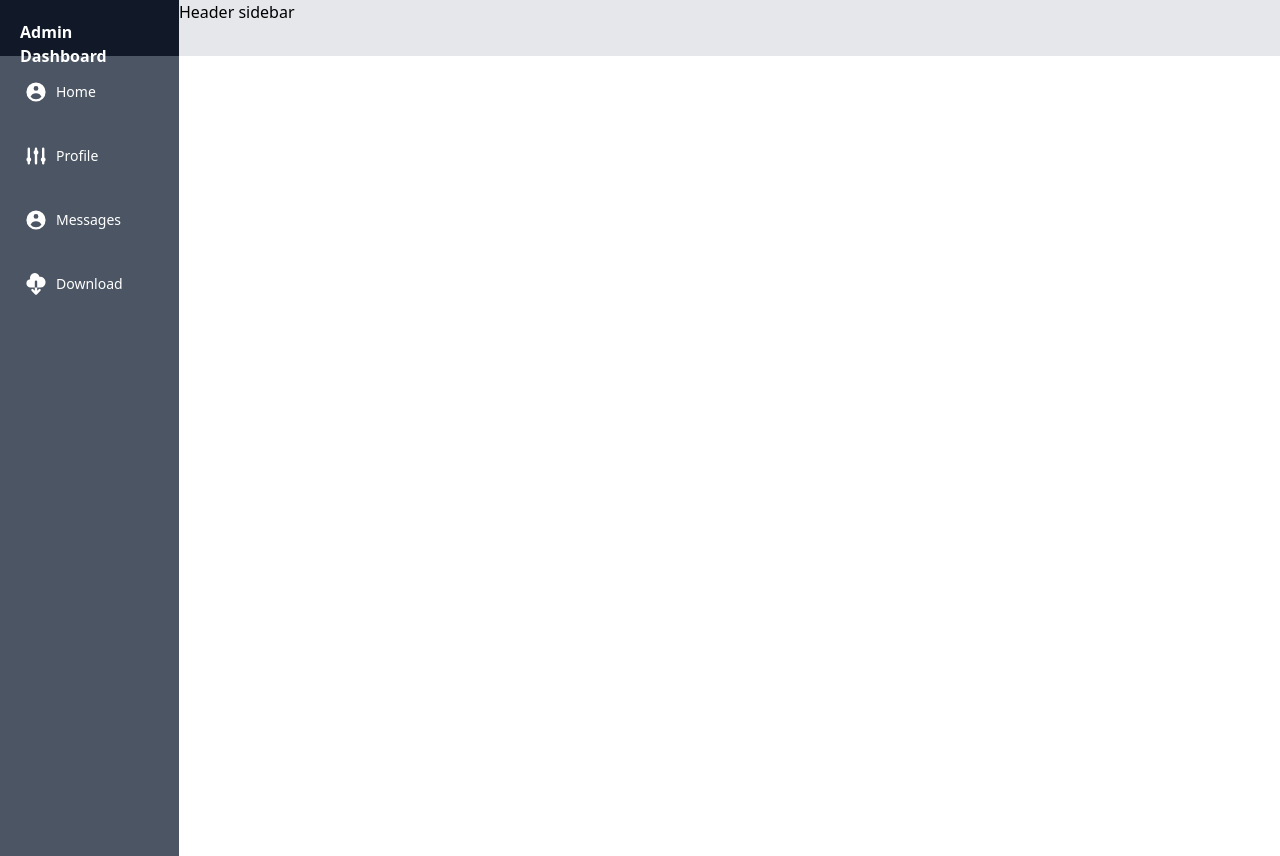
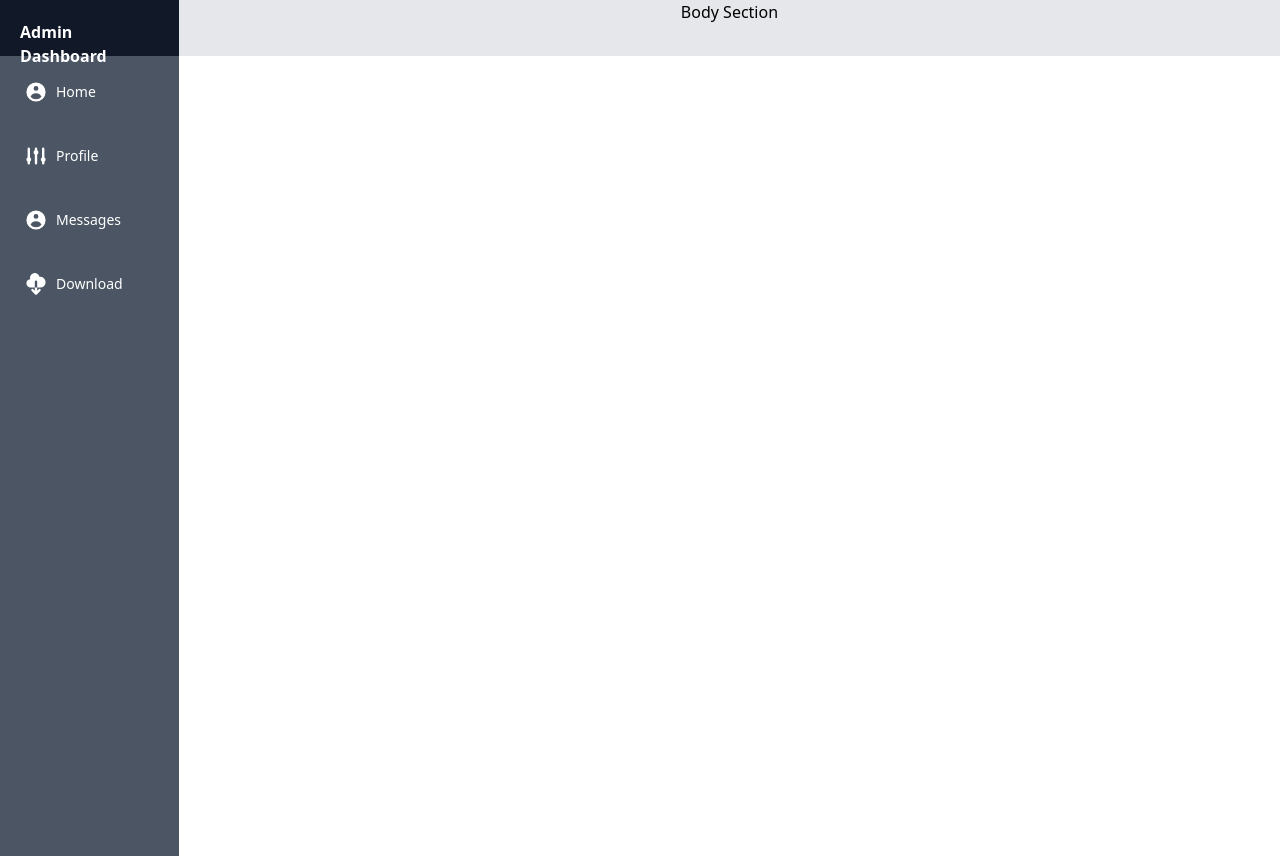
Before and after one commit to Fadwahigga/Simple-Dashboard, a Vue app: page / in a window 1280 px wide. Built offline with nearby package versions, Linux system fonts and the light colour scheme.

Commit message:
Body Section

```diff
--- a/src/views/Dashboard.vue
+++ b/src/views/Dashboard.vue
@@ -50,8 +50,8 @@
             </div>
         </div>
         <!-- main -->
-        <div class="w-full h-full bg-gray-900 text-black">
-            <div class="h-14 bg-gray-200 ">Header sidebar</div>
+        <div class="w-full h-full bg-gray-900 text-black text-center">
+            <div class="h-14 bg-gray-200 ">Body Section</div>
             <div class="h-full bg-white"></div>
         </div>
     </div>
```
